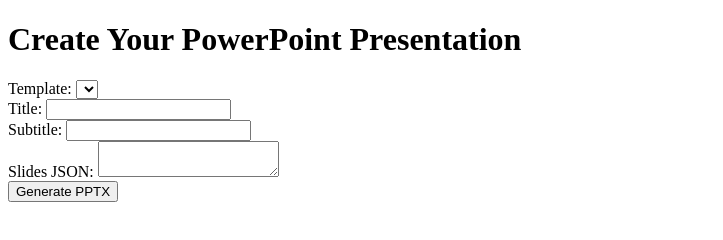
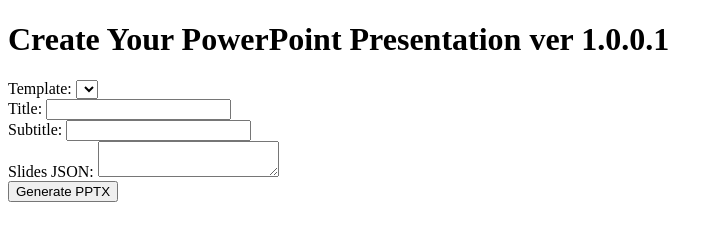
Before and after one commit to manu-sapiens/text2pptx, a plain HTML site: page templates/index.html in a window 1280 px wide. Shown: the whole page, without its empty margins (0-723 px from the left). Drawn offline with Linux system fonts and the light colour scheme.

Commit message:
adding minor version info to index.html

```diff
--- a/templates/index.html
+++ b/templates/index.html
@@ -5,7 +5,7 @@
     <title>Create Presentation</title>
 </head>
 <body>
-    <h1>Create Your PowerPoint Presentation</h1>
+    <h1>Create Your PowerPoint Presentation ver 1.0.0.1</h1>
     <form action="/generate_presentation" method="post" id="pptForm">
         <label for="template">Template:</label>
         <select name="template" id="template">
```
Also changed, not shown: 1 other file.
